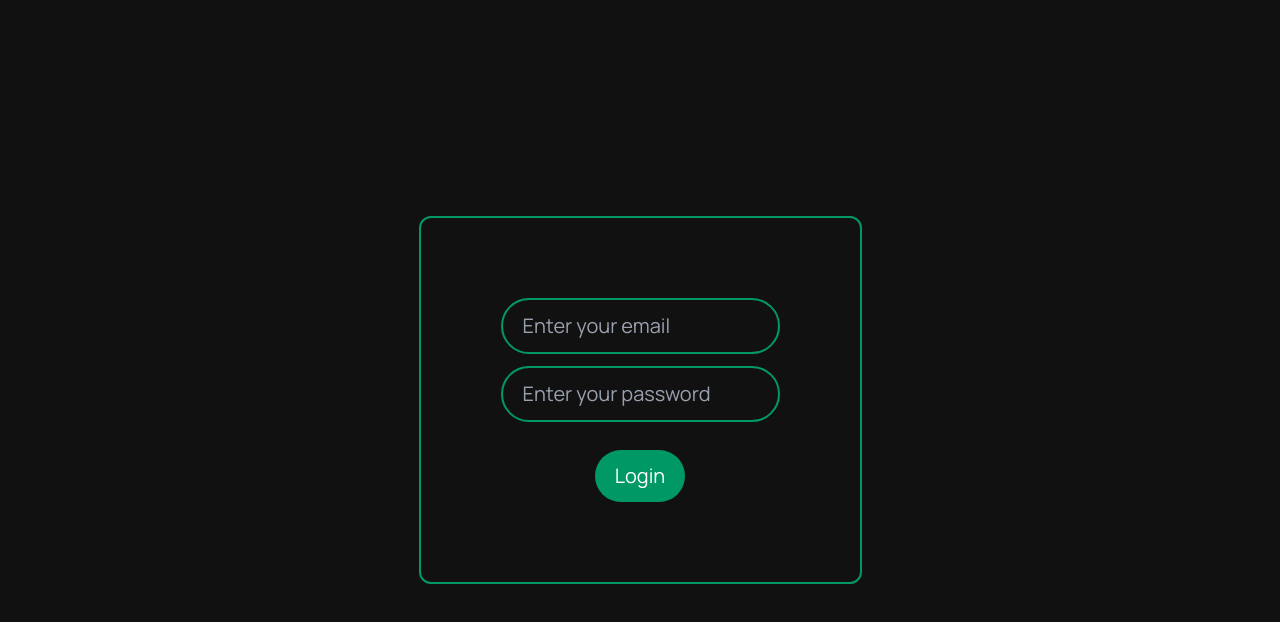
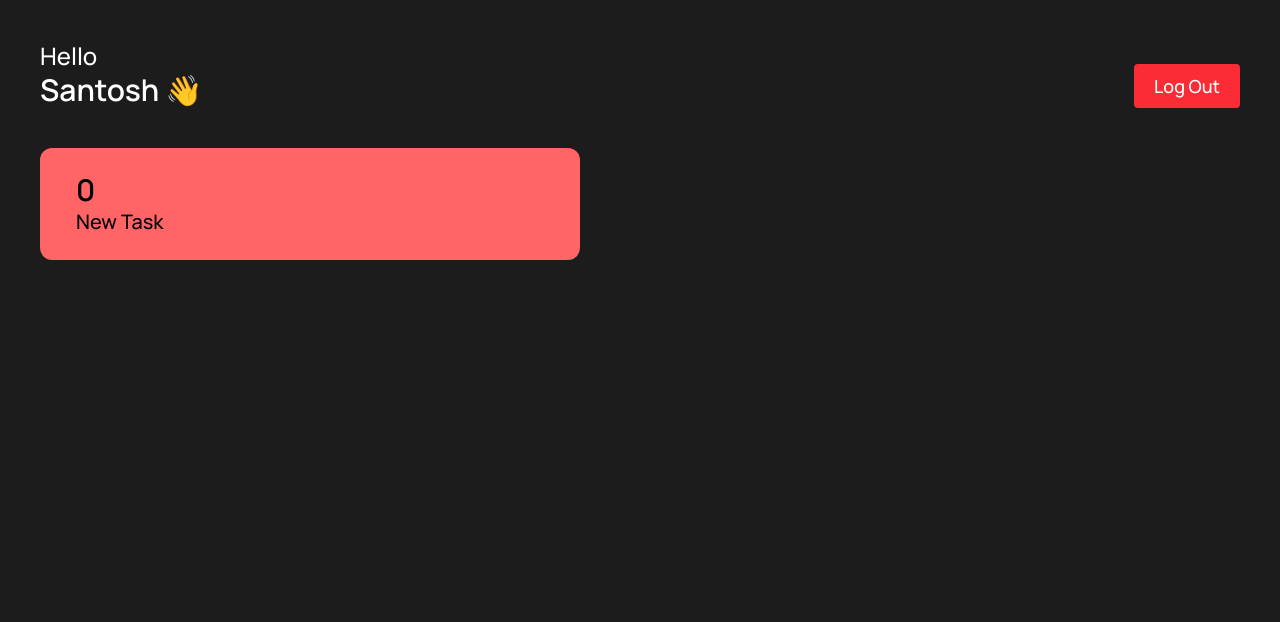
Before and after one commit to spant671-ux/Employee-Management-System, a React (Vite) app: page / in a window 1280 px wide. Shown: the top 622 px of the page. Built offline with nearby package versions, Linux system fonts and the light colour scheme.

Commit message:
feat: implement EmployeeDashboard with Header and TaskListNumbers components

```diff
--- a/src/App.jsx
+++ b/src/App.jsx
@@ -1,9 +1,11 @@
-import Login from "./components/Auth/Login"
+// import Login from "./components/Auth/Login"
+import EmployeeDashboard from "./components/Dashboard/EmployeeDashboard"
 
 const App = () => {
   return (
     <>
-    <Login />
+    {/* <Login /> */}
+    <EmployeeDashboard />
     </>
   )
 }
--- a/src/components/Dashboard/EmployeeDashboard.jsx
+++ b/src/components/Dashboard/EmployeeDashboard.jsx
@@ -0,0 +1,14 @@
+import Header from "../Other/Header"
+import TaskListNumbers from "../Other/TaskListNumbers"
+
+
+const EmployeeDashboard = () => {
+  return (
+    <div className="p-10 bg-[#1C1C1C] h-screen">
+        <Header />
+        <TaskListNumbers />
+    </div>
+  )
+}
+
+export default EmployeeDashboard
--- /dev/null
+++ b/src/components/Other/Header.jsx
@@ -0,0 +1,11 @@
+
+const Header = () => {
+  return (
+    <div className="flex items-end justify-between text-white">
+        <h1 className="text-2xl font-medium">Hello <br /> <span className="text-3xl font-semibold">Santosh 👋</span></h1>
+        <button className="bg-red-500 text-lg font-medium px-5 py-2 rounded-sm">Log Out</button>
+    </div>
+  )
+}
+
+export default Header
--- /dev/null
+++ b/src/components/Other/TaskListNumbers.jsx
@@ -0,0 +1,14 @@
+
+
+const TaskListNumbers = () => {
+  return (
+    <div className="flex mt-10 justify-between gap-5 screen">
+        <div className="rounded-xl w-[45%] px-9 py-6 bg-red-400">
+            <h2 className="text-3xl font-semibold">0</h2>
+            <h3 className="text-xl font-medium">New Task</h3>
+        </div>
+    </div>
+  )
+}
+
+export default TaskListNumbers
```
